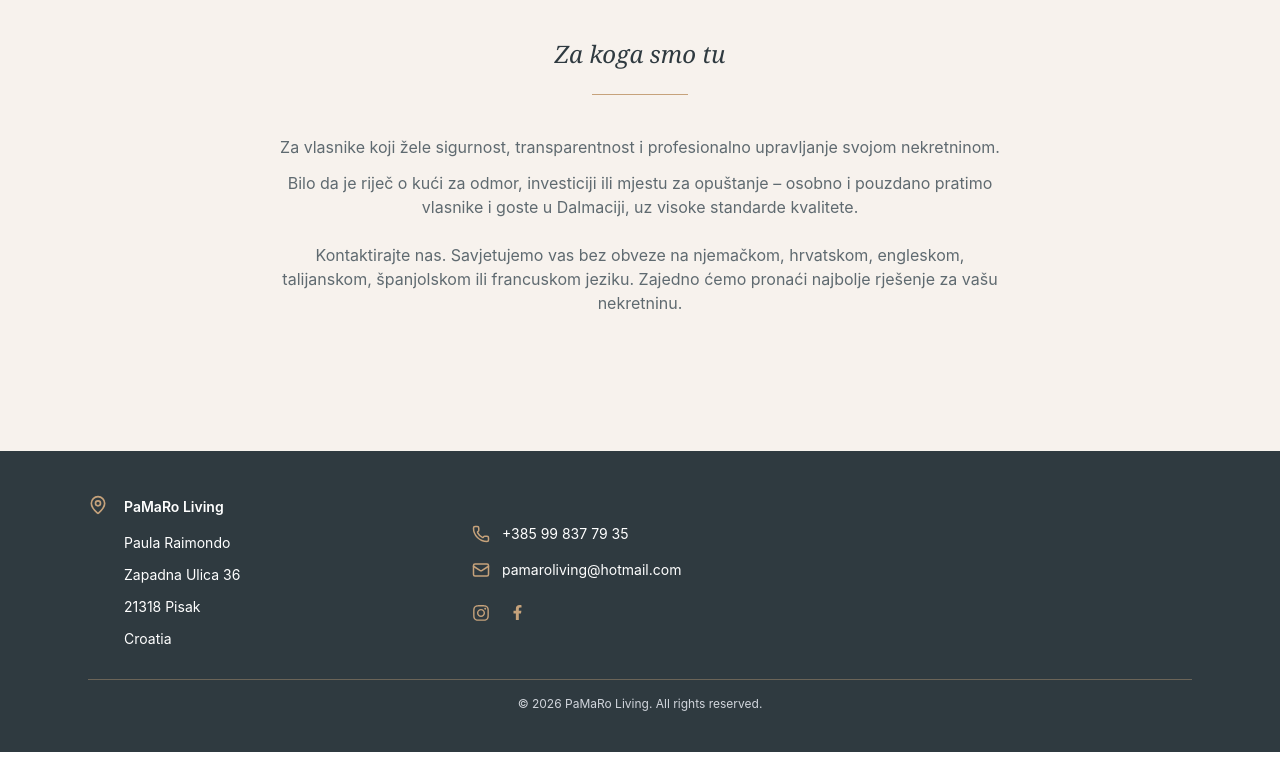
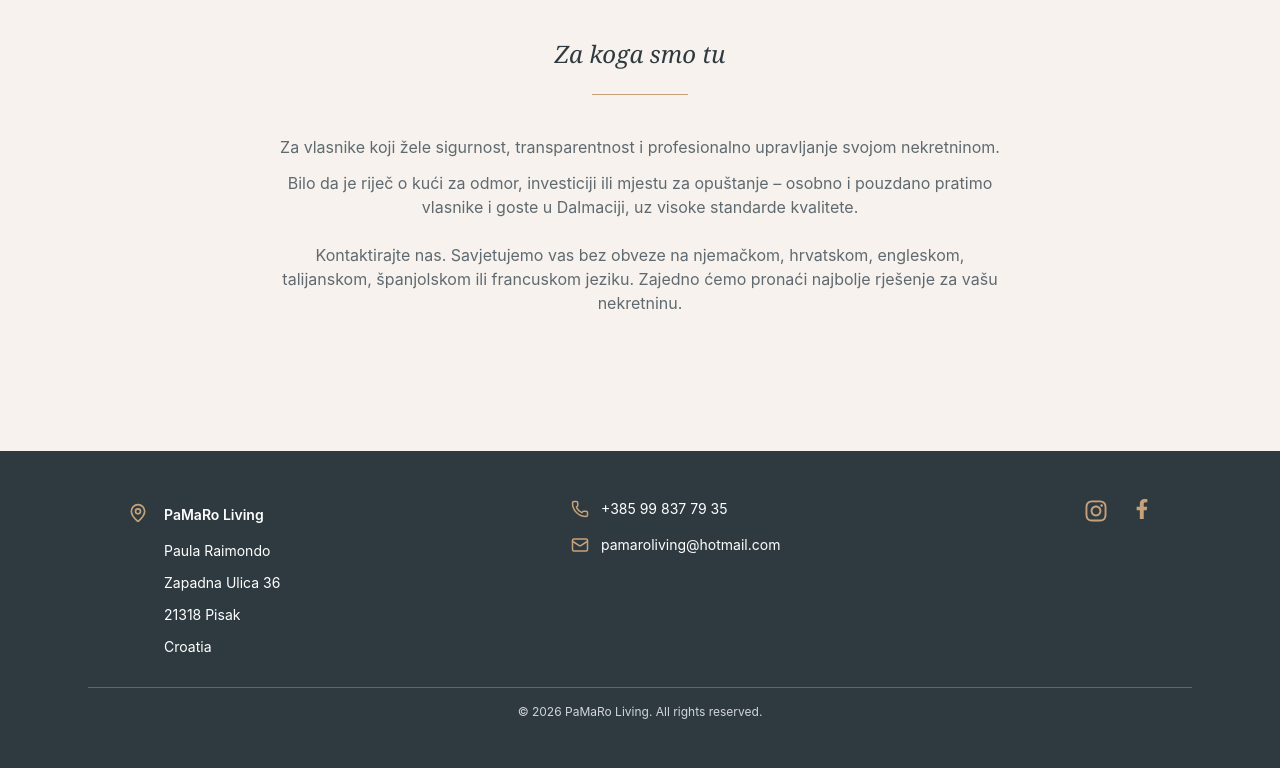
Before and after one commit to paulina44444/PaMaRoLiving, a React (Vite) app: page / in a window 1280 px wide. Shown: the part 1639-2407 px from the top of the page. Built offline with nearby package versions, Linux system fonts and the light colour scheme.

Commit message:
fjdsklaöds

```diff
--- a/src/App.jsx
+++ b/src/App.jsx
@@ -94,12 +94,10 @@ className="md:hidden"
 function FooterBar() {
   return (
     <footer className="bg-[#2f3a40] text-white mt-24">
-      <div className="max-w-6xl mx-auto px-6 py-8 md:py-10">
+      <div className="max-w-6xl mx-auto px-6 py-10 md:py-12">
 
         {/* obere 3 Spalten */}
-        <div className="grid grid-cols-1 md:grid-cols-3 gap-12 items-center text-sm">
-
-
+        <div className="grid grid-cols-1 md:grid-cols-[1.2fr_1fr_0.7fr] gap-16 md:gap-28 items-start text-sm max-w-5xl mx-auto">
 
           {/* Adresse */}
 <div className="flex justify-center md:justify-start">
@@ -144,6 +142,7 @@ function FooterBar() {
       +385 99 837 79 35
     </a>
   </div>
+
   <div className="flex items-center justify-center md:justify-start gap-3">
     <Mail size={18} className="text-[#c6a27b]" />
     <a
@@ -153,27 +152,29 @@ function FooterBar() {
       pamaroliving@hotmail.com
     </a>
   </div>
-            <div className="flex items-center justify-center md:justify-start gap-5 pt-2">
+
+</div>
+
+{/* Social Media */}
+<div className="flex justify-center md:justify-end gap-6 text-[#c6a27b]">
 
   <a
     href="https://instagram.com/pamaro_living"
     target="_blank"
     rel="noreferrer"
-    className="text-[#c6a27b] hover:text-white transition duration-300"
+    className="hover:text-white transition duration-300"
   >
-    <FaInstagram size={18} />
+    <FaInstagram size={24} />
   </a>
 
   <a
     href="https://facebook.com/DEINNAME"
     target="_blank"
     rel="noreferrer"
-    className="text-[#c6a27b] hover:text-white transition duration-300"
+    className="hover:text-white transition duration-300"
   >
-    <FaFacebookF size={15} />
+    <FaFacebookF size={20} />
   </a>
-
-</div>
 
 </div>
         </div>
```
Lines whose indentation alone changed are shown as unchanged.
